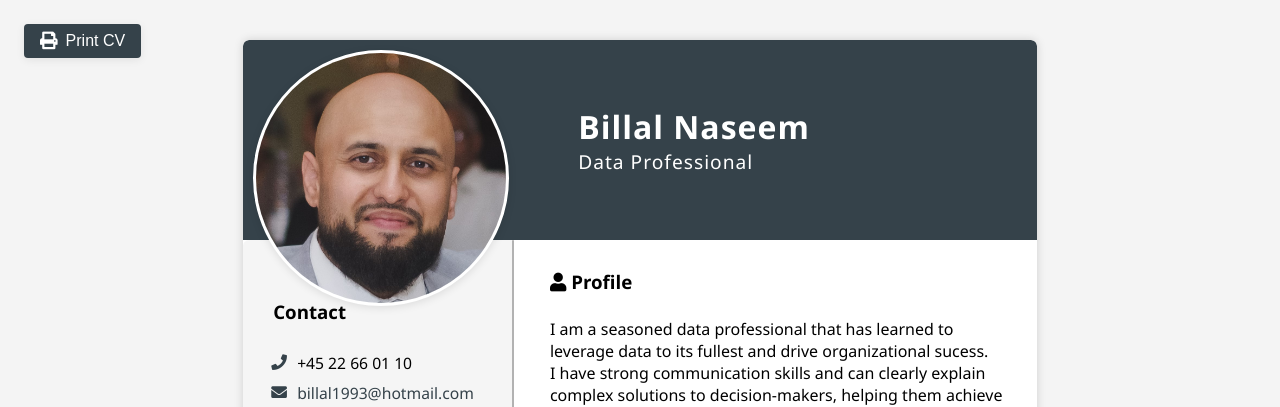
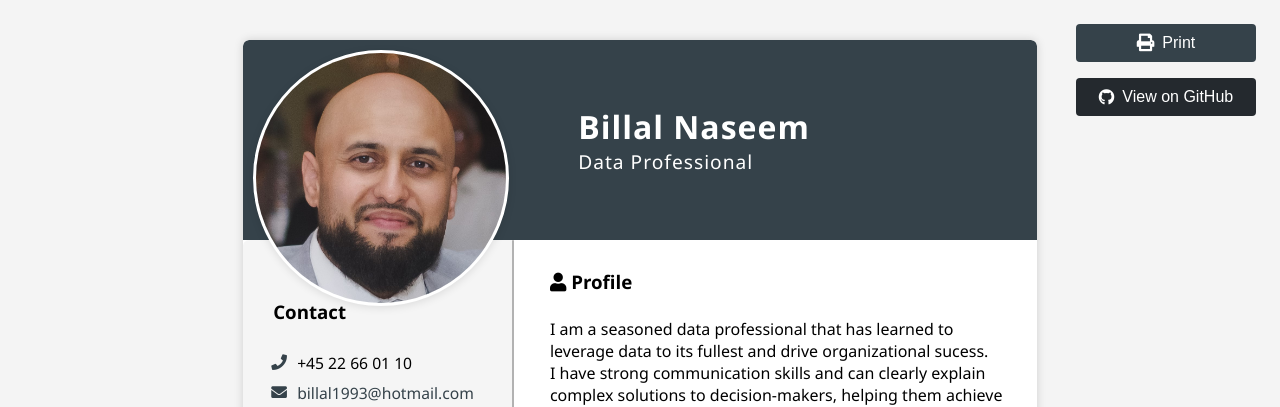
Before and after one commit to Billalarla/BillalNaseemCVpython, a Flask app: page / in a window 1280 px wide. Shown: the top 407 px of the page. Run offline with Flask 2, Linux system fonts and the light colour scheme.

Commit message:
git button added

```diff
--- a/flask-cv-app/app/static/style.css
+++ b/flask-cv-app/app/static/style.css
@@ -275,24 +275,6 @@ h1 {
     content: none;
 }
 
-.print-btn {
-    position: absolute;
-    top: 24px;
-    left: 24px;
-    z-index: 100;
-    background: #35424a;
-    color: #fff;
-    border: none;
-    border-radius: 4px;
-    padding: 8px 16px;
-    font-size: 1em;
-    cursor: pointer;
-    display: flex;
-    align-items: center;
-    gap: 8px;
-    box-shadow: 0 2px 8px rgba(0,0,0,0.08);
-}
-
 .print-btn i {
     font-size: 1.1em;
 }
@@ -345,6 +327,52 @@ h1 {
     line-height: 1.1;
 }
 
+
+/* Group print and GitHub buttons in a vertical stack, same width, nicely spaced */
+.action-buttons {
+    display: flex;
+    flex-direction: column;
+    align-items: stretch;
+    gap: 16px;
+    width: 180px;
+    margin-bottom: 24px;
+    margin-right: 24px;
+    margin-left: 0;
+    position: absolute;
+    top: 24px;
+    right: 0;
+    left: auto;
+    z-index: 101;
+}
+
+.print-btn,
+.github-btn {
+    width: 100%;
+    min-width: 120px;
+    box-sizing: border-box;
+    margin: 0;
+    justify-content: center;
+    text-align: center;
+    display: flex;
+    align-items: center;
+    gap: 8px;
+    padding: 10px 16px;
+    font-size: 1em;
+    border-radius: 4px;
+    border: none;
+    cursor: pointer;
+}
+
+.print-btn {
+    background: #35424a;
+    color: #fff;
+}
+
+.github-btn {
+    background: #24292e;
+    color: #fff;
+}
+
 @media print {
     body, .a4-sheet {
         background: #fff !important;
@@ -362,6 +390,9 @@ h1 {
         box-sizing: border-box !important;
     }
     .print-btn {
+        display: none !important;
+    }
+    .github-btn {
         display: none !important;
     }
     /* Optional: Avoid page breaks inside columns/sections */
--- a/flask-cv-app/app/templates/index.html
+++ b/flask-cv-app/app/templates/index.html
@@ -9,9 +9,14 @@
     <link rel="stylesheet" href="https://cdnjs.cloudflare.com/ajax/libs/font-awesome/5.15.1/css/all.min.css">
 </head>
 <body>
-    <button class="print-btn" onclick="window.print()">
-        <i class="fas fa-print"></i> Print CV
-    </button>
+    <div class="action-buttons">
+        <button class="print-btn" onclick="window.print()">
+            <i class="fas fa-print"></i> Print
+        </button>
+        <button class="github-btn" onclick="window.open('https://github.com/Billalarla/BillalNaseemCVpython', '_blank')">
+            <i class="fab fa-github"></i> View on GitHub
+        </button>
+    </div>
     <div class="a4-sheet">
         <img src="{{ url_for('static', filename='profile.jpg') }}" alt="Profile Photo" class="profile-pic">
         <div class="cv-banner">
```
